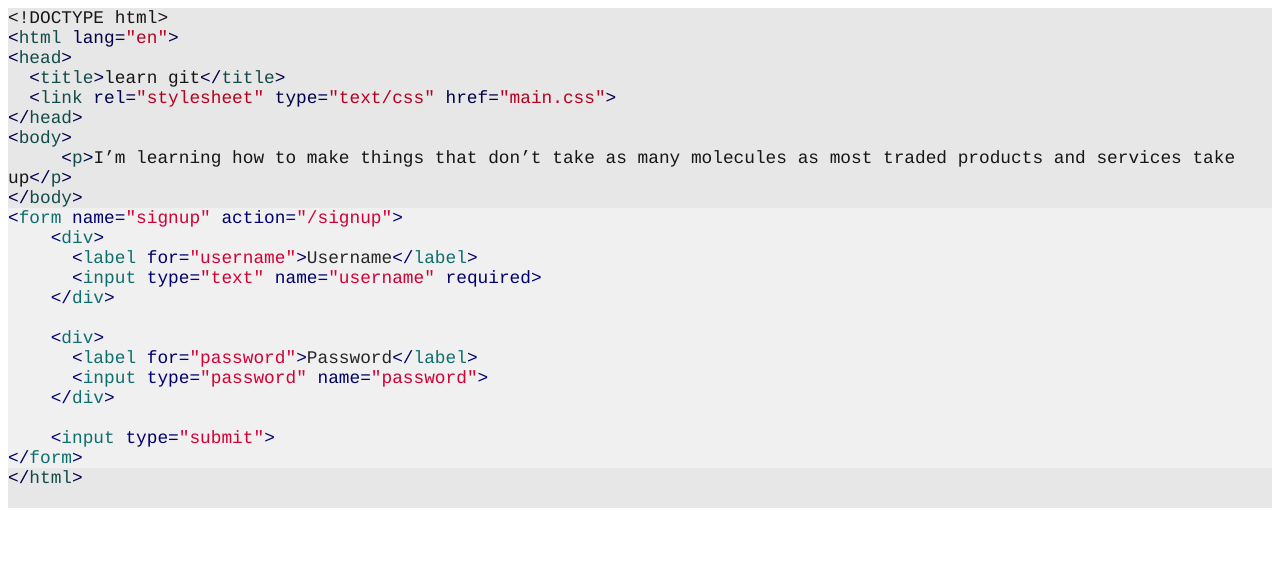
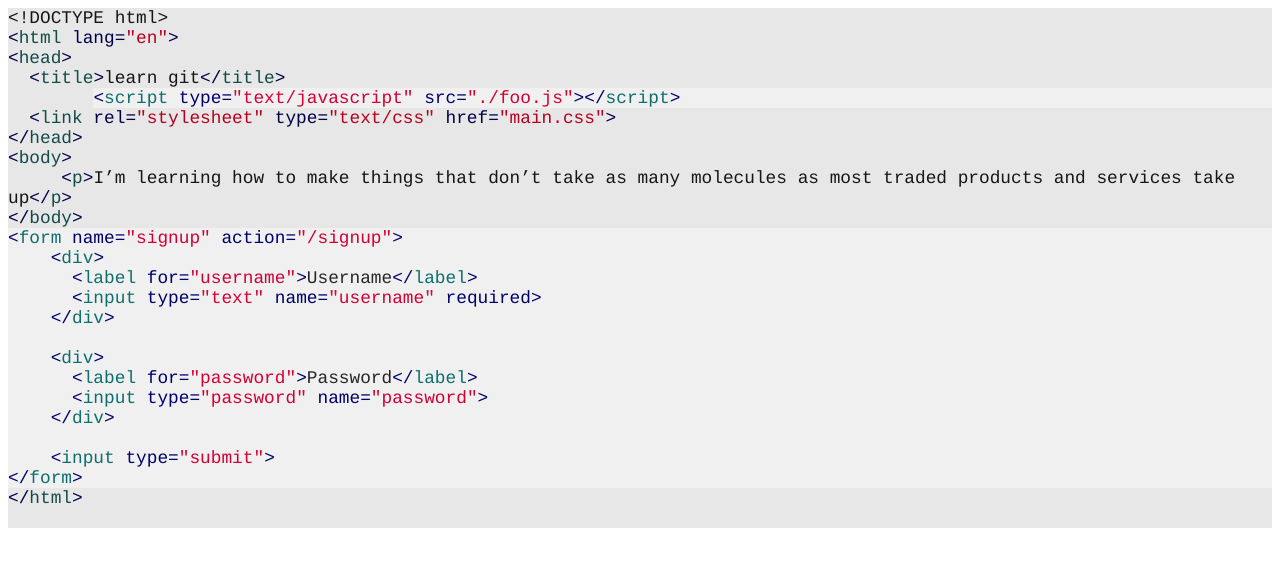
Before and after one commit to RhetoricalFactory/interviewhub, a plain HTML site: page index.html in a window 1280 px wide. Drawn offline with Linux system fonts and the light colour scheme.

Commit message:
added foo.js

```diff
--- /dev/null
+++ b/foo.js
@@ -0,0 +1 @@
+console.log('foo)
--- a/index.html
+++ b/index.html
@@ -10,22 +10,25 @@
     p.p1 {margin: 0.0px 0.0px 0.0px 0.0px; line-height: 21.0px; font: 17.8px Courier; color: #161616; -webkit-text-stroke: #161616; background-color: #e7e7e7}
     p.p2 {margin: 0.0px 0.0px 0.0px 0.0px; line-height: 21.0px; font: 17.8px Courier; color: #000048; -webkit-text-stroke: #000048; background-color: #e7e7e7}
     p.p3 {margin: 0.0px 0.0px 0.0px 0.0px; line-height: 21.0px; font: 17.8px Courier; color: #124b48; -webkit-text-stroke: #124b48; background-color: #e7e7e7}
-    p.p4 {margin: 0.0px 0.0px 0.0px 0.0px; line-height: 21.0px; font: 17.8px Courier; color: #b6001f; -webkit-text-stroke: #b6001f; background-color: #e7e7e7}
-    p.p5 {margin: 0.0px 0.0px 0.0px 0.0px; line-height: 22.0px; font: 17.8px Courier; color: #d20035; -webkit-text-stroke: #d20035; background-color: #f0f0f0}
-    p.p6 {margin: 0.0px 0.0px 0.0px 0.0px; line-height: 22.0px; font: 17.8px Courier; color: #262626; -webkit-text-stroke: #262626; background-color: #f0f0f0}
-    p.p7 {margin: 0.0px 0.0px 0.0px 0.0px; line-height: 22.0px; font: 17.8px Courier; color: #00006d; -webkit-text-stroke: #00006d; background-color: #f0f0f0}
-    p.p8 {margin: 0.0px 0.0px 0.0px 0.0px; line-height: 22.0px; font: 17.8px Courier; color: #262626; -webkit-text-stroke: #262626; background-color: #f0f0f0; min-height: 17.0px}
-    p.p9 {margin: 0.0px 0.0px 0.0px 0.0px; line-height: 22.0px; font: 17.8px Courier; color: #0e6e6d; -webkit-text-stroke: #0e6e6d; background-color: #f0f0f0}
-    p.p10 {margin: 0.0px 0.0px 0.0px 0.0px; line-height: 21.0px; font: 17.8px Courier; color: #124b48; -webkit-text-stroke: #124b48; background-color: #e7e7e7; min-height: 17.0px}
+    p.p4 {margin: 0.0px 0.0px 0.0px 0.0px; line-height: 21.0px; font: 17.8px Courier; color: #d20035; -webkit-text-stroke: #d20035; background-color: #f0f0f0}
+    p.p5 {margin: 0.0px 0.0px 0.0px 0.0px; line-height: 21.0px; font: 17.8px Courier; color: #b6001f; -webkit-text-stroke: #b6001f; background-color: #e7e7e7}
+    p.p6 {margin: 0.0px 0.0px 0.0px 0.0px; line-height: 22.0px; font: 17.8px Courier; color: #d20035; -webkit-text-stroke: #d20035; background-color: #f0f0f0}
+    p.p7 {margin: 0.0px 0.0px 0.0px 0.0px; line-height: 22.0px; font: 17.8px Courier; color: #262626; -webkit-text-stroke: #262626; background-color: #f0f0f0}
+    p.p8 {margin: 0.0px 0.0px 0.0px 0.0px; line-height: 22.0px; font: 17.8px Courier; color: #00006d; -webkit-text-stroke: #00006d; background-color: #f0f0f0}
+    p.p9 {margin: 0.0px 0.0px 0.0px 0.0px; line-height: 22.0px; font: 17.8px Courier; color: #262626; -webkit-text-stroke: #262626; background-color: #f0f0f0; min-height: 17.0px}
+    p.p10 {margin: 0.0px 0.0px 0.0px 0.0px; line-height: 22.0px; font: 17.8px Courier; color: #0e6e6d; -webkit-text-stroke: #0e6e6d; background-color: #f0f0f0}
+    p.p11 {margin: 0.0px 0.0px 0.0px 0.0px; line-height: 21.0px; font: 17.8px Courier; color: #124b48; -webkit-text-stroke: #124b48; background-color: #e7e7e7; min-height: 17.0px}
     span.s1 {font-kerning: none}
     span.s2 {font-kerning: none; color: #124b48; -webkit-text-stroke: 0px #124b48}
     span.s3 {font-kerning: none; color: #b6001f; -webkit-text-stroke: 0px #b6001f}
     span.s4 {font-kerning: none; color: #000048; -webkit-text-stroke: 0px #000048}
-    span.s5 {font-kerning: none; color: #161616; -webkit-text-stroke: 0px #161616}
+    span.s5 {font: 17.8px Courier; font-kerning: none; color: #000048; background-color: #e7e7e7; -webkit-text-stroke: 0px #000048}
     span.s6 {font-kerning: none; color: #00006d; -webkit-text-stroke: 0px #00006d}
     span.s7 {font-kerning: none; color: #0e6e6d; -webkit-text-stroke: 0px #0e6e6d}
-    span.s8 {font-kerning: none; color: #d20035; -webkit-text-stroke: 0px #d20035}
-    span.s9 {font-kerning: none; color: #262626; -webkit-text-stroke: 0px #262626}
+    span.s8 {font-kerning: none; color: #161616; -webkit-text-stroke: 0px #161616}
+    span.s9 {font-kerning: none; color: #d20035; -webkit-text-stroke: 0px #d20035}
+    span.s10 {font-kerning: none; color: #262626; -webkit-text-stroke: 0px #262626}
+    span.Apple-tab-span {white-space:pre}
   </style>
 </head>
 <body>
@@ -33,25 +36,26 @@
 <p class="p2"><span class="s1">&lt;</span><span class="s2">html</span><span class="s1"> lang=</span><span class="s3">"en"</span><span class="s1">&gt;</span></p>
 <p class="p3"><span class="s4">&lt;</span><span class="s1">head</span><span class="s4">&gt;</span></p>
 <p class="p1"><span class="s1"><span class="Apple-converted-space">  </span></span><span class="s4">&lt;</span><span class="s2">title</span><span class="s4">&gt;</span><span class="s1">learn git</span><span class="s4">&lt;/</span><span class="s2">title</span><span class="s4">&gt;</span></p>
-<p class="p4"><span class="s5"><span class="Apple-converted-space">  </span></span><span class="s4">&lt;</span><span class="s2">link</span><span class="s4"> rel=</span><span class="s1">"stylesheet"</span><span class="s4"> type=</span><span class="s1">"text/css"</span><span class="s4"> href=</span><span class="s1">"main.css"</span><span class="s4">&gt;</span></p>
+<p class="p4"><span class="s5"><span class="Apple-tab-span">	</span></span><span class="s6">&lt;</span><span class="s7">script</span><span class="s6"> type=</span><span class="s1">"text/javascript"</span><span class="s6"> src=</span><span class="s1">"./foo.js"</span><span class="s6">&gt;&lt;/</span><span class="s7">script</span><span class="s6">&gt;</span></p>
+<p class="p5"><span class="s8"><span class="Apple-converted-space">  </span></span><span class="s4">&lt;</span><span class="s2">link</span><span class="s4"> rel=</span><span class="s1">"stylesheet"</span><span class="s4"> type=</span><span class="s1">"text/css"</span><span class="s4"> href=</span><span class="s1">"main.css"</span><span class="s4">&gt;</span></p>
 <p class="p3"><span class="s4">&lt;/</span><span class="s1">head</span><span class="s4">&gt;</span></p>
 <p class="p3"><span class="s4">&lt;</span><span class="s1">body</span><span class="s4">&gt;</span></p>
 <p class="p1"><span class="s1"><span class="Apple-converted-space">     </span></span><span class="s4">&lt;</span><span class="s2">p</span><span class="s4">&gt;</span><span class="s1">I’m learning how to make things that don’t take as many molecules as most traded products and services take up</span><span class="s4">&lt;/</span><span class="s2">p</span><span class="s4">&gt;</span></p>
 <p class="p3"><span class="s4">&lt;/</span><span class="s1">body</span><span class="s4">&gt;</span></p>
-<p class="p5"><span class="s6">&lt;</span><span class="s7">form</span><span class="s6"> name=</span><span class="s1">"signup"</span><span class="s6"> action=</span><span class="s1">"/signup"</span><span class="s6">&gt;</span></p>
-<p class="p6"><span class="s1"><span class="Apple-converted-space">    </span></span><span class="s6">&lt;</span><span class="s7">div</span><span class="s6">&gt;</span></p>
-<p class="p6"><span class="s1"><span class="Apple-converted-space">      </span></span><span class="s6">&lt;</span><span class="s7">label</span><span class="s6"> for=</span><span class="s8">"username"</span><span class="s6">&gt;</span><span class="s1">Username</span><span class="s6">&lt;/</span><span class="s7">label</span><span class="s6">&gt;</span></p>
-<p class="p7"><span class="s9"><span class="Apple-converted-space">      </span></span><span class="s1">&lt;</span><span class="s7">input</span><span class="s1"> type=</span><span class="s8">"text"</span><span class="s1"> name=</span><span class="s8">"username"</span><span class="s1"> required&gt;</span></p>
-<p class="p6"><span class="s1"><span class="Apple-converted-space">    </span></span><span class="s6">&lt;/</span><span class="s7">div</span><span class="s6">&gt;</span></p>
-<p class="p8"><span class="s1"></span><br></p>
-<p class="p6"><span class="s1"><span class="Apple-converted-space">    </span></span><span class="s6">&lt;</span><span class="s7">div</span><span class="s6">&gt;</span></p>
-<p class="p6"><span class="s1"><span class="Apple-converted-space">      </span></span><span class="s6">&lt;</span><span class="s7">label</span><span class="s6"> for=</span><span class="s8">"password"</span><span class="s6">&gt;</span><span class="s1">Password</span><span class="s6">&lt;/</span><span class="s7">label</span><span class="s6">&gt;</span></p>
-<p class="p5"><span class="s9"><span class="Apple-converted-space">      </span></span><span class="s6">&lt;</span><span class="s7">input</span><span class="s6"> type=</span><span class="s1">"password"</span><span class="s6"> name=</span><span class="s1">"password"</span><span class="s6">&gt;</span></p>
-<p class="p6"><span class="s1"><span class="Apple-converted-space">    </span></span><span class="s6">&lt;/</span><span class="s7">div</span><span class="s6">&gt;</span></p>
-<p class="p8"><span class="s1"></span><br></p>
-<p class="p5"><span class="s9"><span class="Apple-converted-space">    </span></span><span class="s6">&lt;</span><span class="s7">input</span><span class="s6"> type=</span><span class="s1">"submit"</span><span class="s6">&gt;</span></p>
-<p class="p9"><span class="s6">&lt;/</span><span class="s1">form</span><span class="s6">&gt;</span></p>
+<p class="p6"><span class="s6">&lt;</span><span class="s7">form</span><span class="s6"> name=</span><span class="s1">"signup"</span><span class="s6"> action=</span><span class="s1">"/signup"</span><span class="s6">&gt;</span></p>
+<p class="p7"><span class="s1"><span class="Apple-converted-space">    </span></span><span class="s6">&lt;</span><span class="s7">div</span><span class="s6">&gt;</span></p>
+<p class="p7"><span class="s1"><span class="Apple-converted-space">      </span></span><span class="s6">&lt;</span><span class="s7">label</span><span class="s6"> for=</span><span class="s9">"username"</span><span class="s6">&gt;</span><span class="s1">Username</span><span class="s6">&lt;/</span><span class="s7">label</span><span class="s6">&gt;</span></p>
+<p class="p8"><span class="s10"><span class="Apple-converted-space">      </span></span><span class="s1">&lt;</span><span class="s7">input</span><span class="s1"> type=</span><span class="s9">"text"</span><span class="s1"> name=</span><span class="s9">"username"</span><span class="s1"> required&gt;</span></p>
+<p class="p7"><span class="s1"><span class="Apple-converted-space">    </span></span><span class="s6">&lt;/</span><span class="s7">div</span><span class="s6">&gt;</span></p>
+<p class="p9"><span class="s1"></span><br></p>
+<p class="p7"><span class="s1"><span class="Apple-converted-space">    </span></span><span class="s6">&lt;</span><span class="s7">div</span><span class="s6">&gt;</span></p>
+<p class="p7"><span class="s1"><span class="Apple-converted-space">      </span></span><span class="s6">&lt;</span><span class="s7">label</span><span class="s6"> for=</span><span class="s9">"password"</span><span class="s6">&gt;</span><span class="s1">Password</span><span class="s6">&lt;/</span><span class="s7">label</span><span class="s6">&gt;</span></p>
+<p class="p6"><span class="s10"><span class="Apple-converted-space">      </span></span><span class="s6">&lt;</span><span class="s7">input</span><span class="s6"> type=</span><span class="s1">"password"</span><span class="s6"> name=</span><span class="s1">"password"</span><span class="s6">&gt;</span></p>
+<p class="p7"><span class="s1"><span class="Apple-converted-space">    </span></span><span class="s6">&lt;/</span><span class="s7">div</span><span class="s6">&gt;</span></p>
+<p class="p9"><span class="s1"></span><br></p>
+<p class="p6"><span class="s10"><span class="Apple-converted-space">    </span></span><span class="s6">&lt;</span><span class="s7">input</span><span class="s6"> type=</span><span class="s1">"submit"</span><span class="s6">&gt;</span></p>
+<p class="p10"><span class="s6">&lt;/</span><span class="s1">form</span><span class="s6">&gt;</span></p>
 <p class="p3"><span class="s4">&lt;/</span><span class="s1">html</span><span class="s4">&gt;</span></p>
-<p class="p10"><span class="s1"></span><br></p>
+<p class="p11"><span class="s1"></span><br></p>
 </body>
 </html>
```
